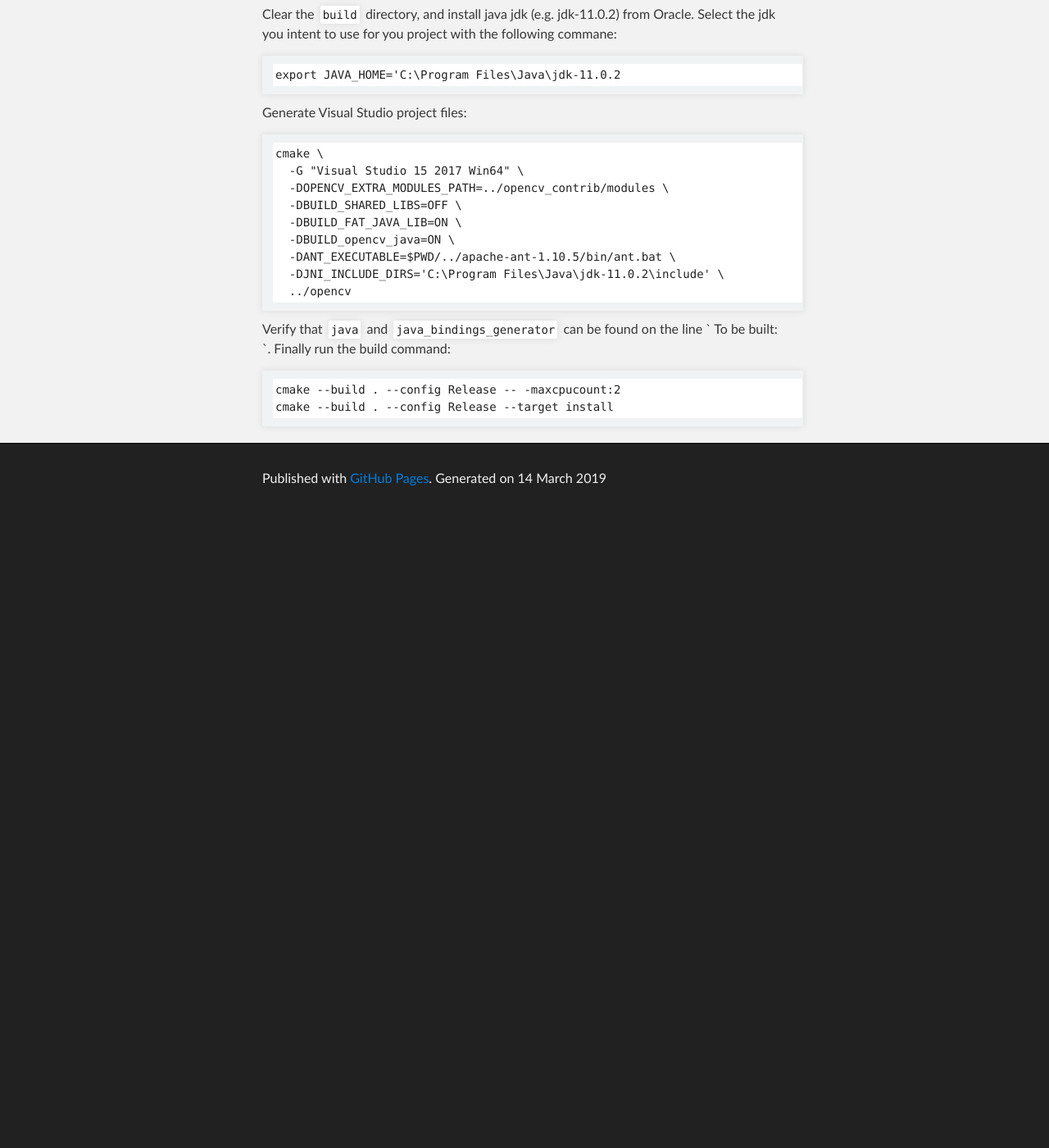
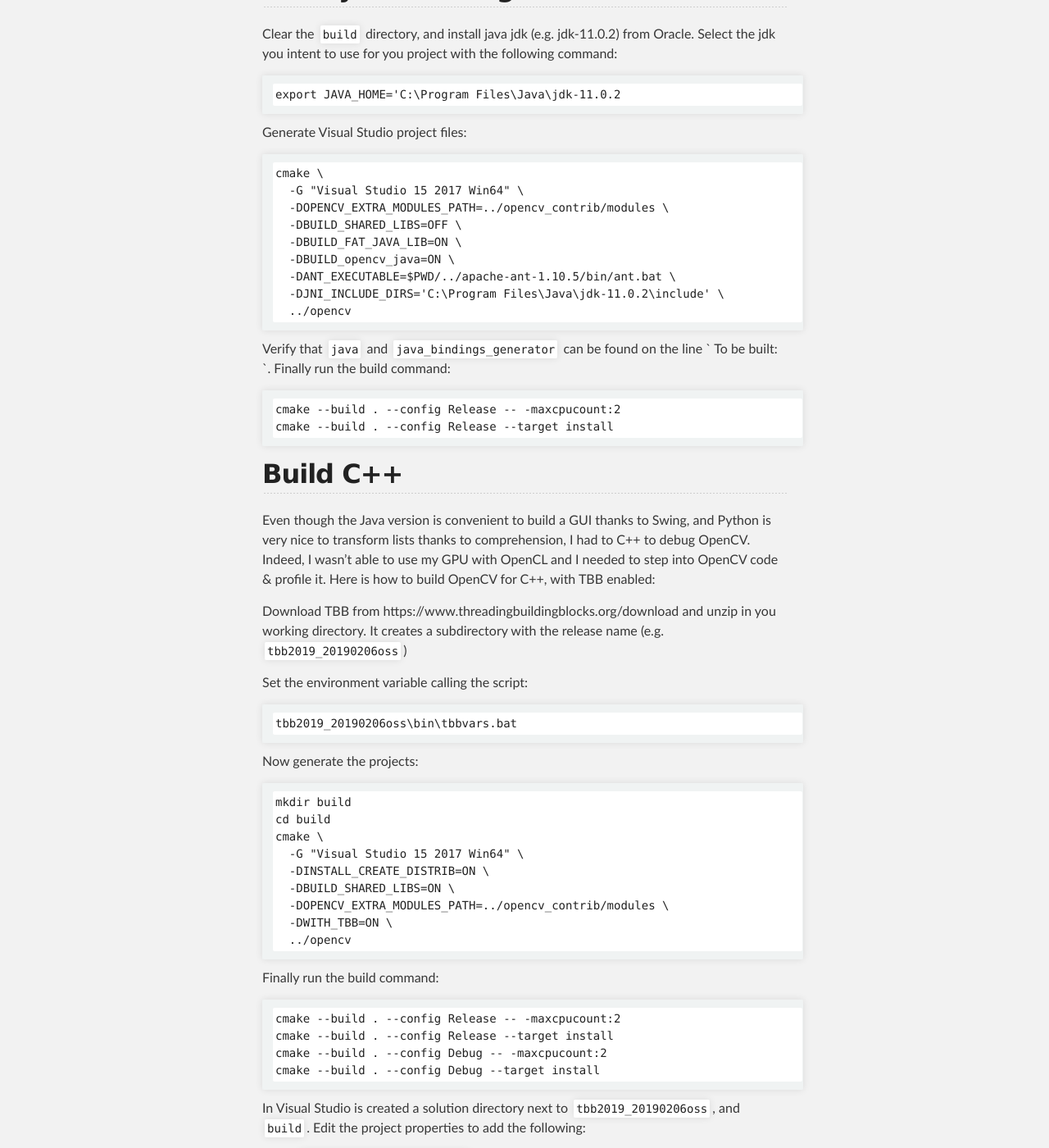
Before and after one commit to piwicode/piwicode.github.io, a Jekyll site: the page built from _posts/2019-03-10-Building-OpenCV-4.0.1-on-Windows-10.md, in a window 1280 px wide and 1400 px high, scrolled down 2066 px. Shown: the whole window at 82% size. Built offline with Jekyll 4.4.1, drawn with Linux system fonts in a browser that asks for light colours; before the commit the page ends 2696 px from its top, so only the background shows below that; some of the changed text lies outside the part shown.

Commit message:
Explain how to build C++ and use in a Visual Studio Project.

````diff
--- a/_posts/2019-03-10-Building-OpenCV-4.0.1-on-Windows-10.md
+++ b/_posts/2019-03-10-Building-OpenCV-4.0.1-on-Windows-10.md
@@ -5,8 +5,8 @@
 ---
 
 The prebuilt OpenCV releases does not contain the tracker module, which lives in
-the contrib code repository. Here is how to build OpenCv with contrib and
-for python and java.
+the `contrib` code repository. Here is how to build OpenCV with contributions
+and with python bindings and java bindings.
 
 ## Prerequisite
 
@@ -69,8 +69,8 @@
 
  - `-G "Visual Studio 15 2017 Win64"` specifies which version of visual studio project to generate.
  - `-DBUILD_opencv_python3=ON` requires to generate python module files.
- - `-DPYTHON3_NUMPY_INCLUDE_DIRS=[...]` indicates where to find numpy headers
- - `-DOPENCV_EXTRA_MODULES_PATH=[...]` specifies to build opencv with the contribution repository
+ - `-DPYTHON3_NUMPY_INCLUDE_DIRS=[...]` indicates where to find NumPy headers
+ - `-DOPENCV_EXTRA_MODULES_PATH=[...]` specifies to build OpenCV with the contribution repository
 
 Finally build the binaries:
 
@@ -80,14 +80,14 @@
 ```
 
 Note that Python release does not contain debug binaries, and consequently it is
-not possible to build OpenCV with debug symbols. Oncethe build is over
+not possible to build OpenCV with debug symbols. Once the build is over
 `ls python_loader/cv2` should return
 `__init__.py  config.py  load_config_py2.py  load_config_py3.py`.
 
 ## Build java bindings
 
 Clear the `build` directory, and install java jdk (e.g. jdk-11.0.2) from Oracle.
-Select the jdk you intent to use for you project with the following commane:
+Select the jdk you intent to use for you project with the following command:
 
 ```
 export JAVA_HOME='C:\Program Files\Java\jdk-11.0.2
@@ -114,3 +114,57 @@
 cmake --build . --config Release -- -maxcpucount:2
 cmake --build . --config Release --target install
 ```
+
+## Build C++
+
+Even though the Java version is convenient to build a GUI thanks to Swing, and
+Python is very nice to transform lists thanks to comprehension, I had to C++
+to debug OpenCV.  Indeed, I wasn't able to use my GPU with OpenCL and I needed
+to step into OpenCV code & profile it. Here is how to build OpenCV for C++, with
+TBB enabled:
+
+Download TBB from https://www.threadingbuildingblocks.org/download and unzip in
+you working directory. It creates a subdirectory with the release name (e.g.
+`tbb2019_20190206oss`)
+
+Set the environment variable calling the script:
+```
+tbb2019_20190206oss\bin\tbbvars.bat
+```
+
+Now generate the projects:
+
+```
+mkdir build
+cd build
+cmake \
+  -G "Visual Studio 15 2017 Win64" \
+  -DINSTALL_CREATE_DISTRIB=ON \
+  -DBUILD_SHARED_LIBS=ON \
+  -DOPENCV_EXTRA_MODULES_PATH=../opencv_contrib/modules \
+  -DWITH_TBB=ON \
+  ../opencv
+```
+
+Finally run the build command:
+
+```
+cmake --build . --config Release -- -maxcpucount:2
+cmake --build . --config Release --target install
+cmake --build . --config Debug -- -maxcpucount:2
+cmake --build . --config Debug --target install
+```
+
+In Visual Studio is created a solution directory next to `tbb2019_20190206oss`,
+and `build`. Edit the project properties to add the following:
+
+- `Configuration Properties`
+  - `Debugging`
+    - `Environment`: `PATH=$(ProjectDir)\..\..\tbb2019_20190206oss\bin\intel64\vc14;$(ProjectDir)\..\..\build\bin\Debug;%PATH%`
+  - `C/C++`
+    - `Additional Include Directories`: `..\..\opencv_build_release\install\include`
+  - `Linker`
+    - `General`
+      - `Additional Library Directories`: `..\..\opencv_build_release\lib\Debug` for debug and `..\..\opencv_build_release\lib\Release` for Release
+    - `Input`
+      - `AdditionalDependencies` : `opencv_world401d.lib` for Debug and `opencv_world401.lib` for Release
````
